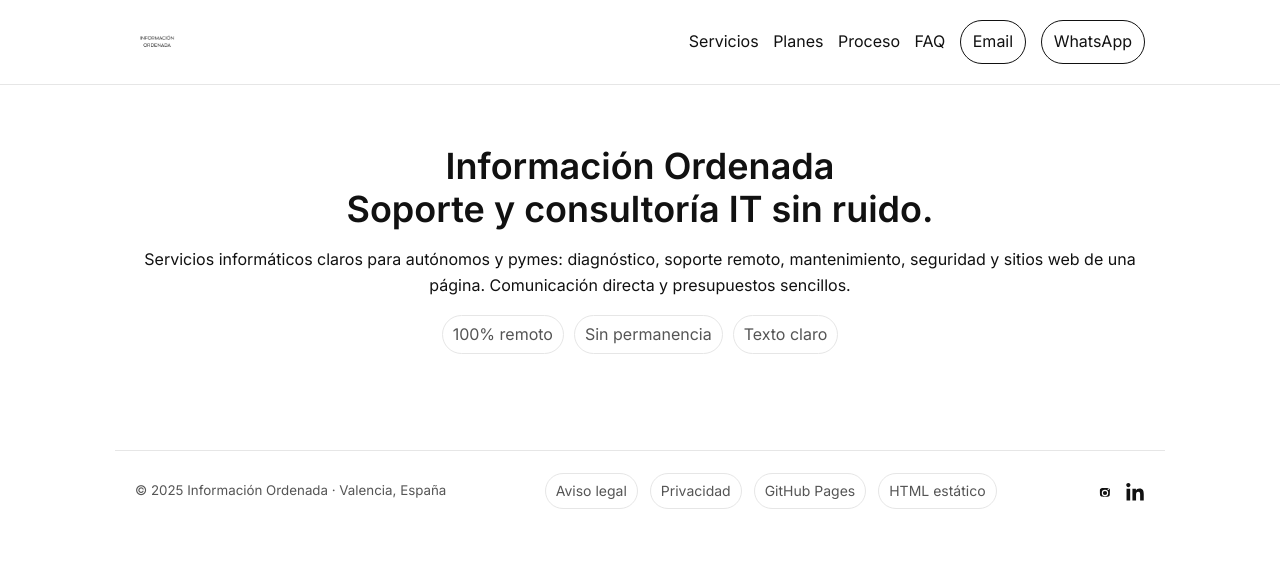
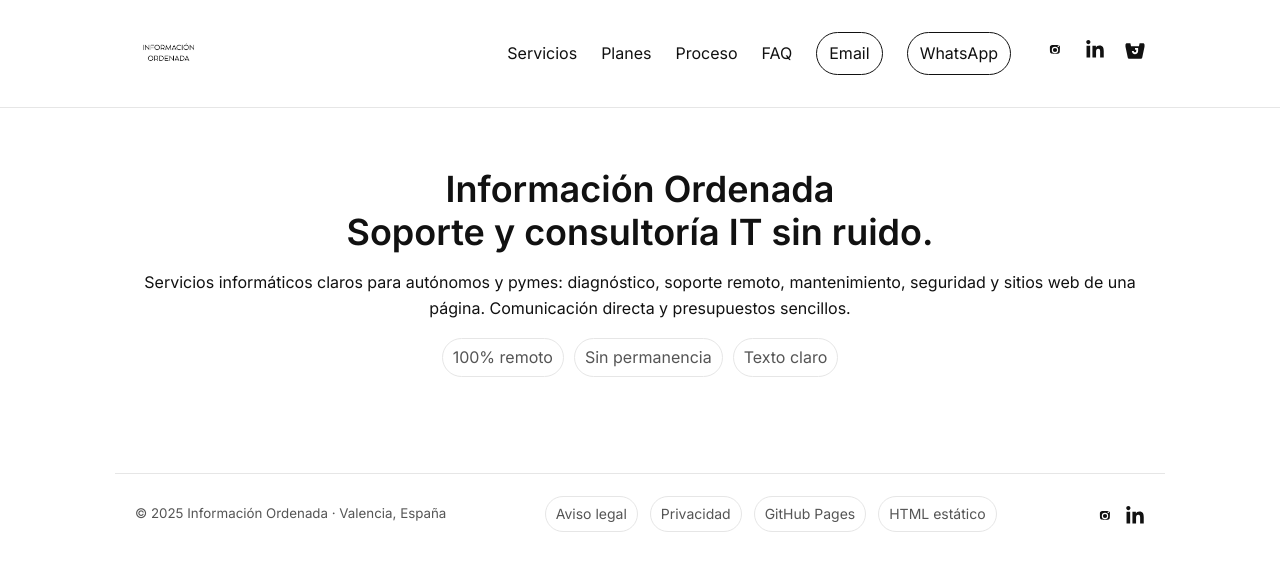
Before and after one commit to alexos-es/io, a Jekyll site: the page built from index.html, in a window 1280 px wide. Shown: the top 571 px of the page. Built offline with Jekyll 4.4.1, drawn with Linux system fonts in a browser that asks for light colours.

Commit message:
Add social icons to header and update styles
Added Instagram, LinkedIn, and Google Business social icons to the site header. Updated CSS for social icon hover effects and increased brand logo size for improved visibility.

```diff
--- a/_includes/header.html
+++ b/_includes/header.html
@@ -1,15 +1,40 @@
 <header>
   <div class="container nav">
     <div class="brand">
-      <a href="{{ '/' | relative_url }}"><img src="{{ '/logo_bw.png' | relative_url }}" alt="Información Ordenada" /></a>
+      <a href="{{ '/' | relative_url }}">
+        <img src="{{ '/logo_bw.png' | relative_url }}" alt="Información Ordenada" />
+      </a>
     </div>
-    <nav>
+
+    <nav style="display:flex;align-items:center;gap:14px;flex-wrap:wrap;">
       <a class="link" href="{{ '/#servicios' | relative_url }}">Servicios</a>
-      <a class="link" href="{{ '/#planes'    | relative_url }}">Planes</a>
-      <a class="link" href="{{ '/#proceso'   | relative_url }}">Proceso</a>
-      <a class="link" href="{{ '/#faq'       | relative_url }}">FAQ</a>
+      <a class="link" href="{{ '/#planes' | relative_url }}">Planes</a>
+      <a class="link" href="{{ '/#proceso' | relative_url }}">Proceso</a>
+      <a class="link" href="{{ '/#faq' | relative_url }}">FAQ</a>
+
       <a class="btn" href="mailto:hola@informacionordenada.es">Email</a>
-      <a class="btn" href="https://wa.me/34684784784?text=Hola%20Información%20Ordenada,%20quisiera%20hacer%20una%20consulta" target="_blank" rel="noopener">WhatsApp</a>
+      <a class="btn" href="https://wa.me/34684784784?text=Hola%20Información%20Ordenada,%20quisiera%20hacer%20una%20consulta"
+         target="_blank" rel="noopener">WhatsApp</a>
+
+      <!-- Iconos sociales -->
+      <div class="social-icons" style="display:flex;gap:10px;margin-left:10px;">
+        <a href="https://www.instagram.com/informacionordenada/"
+           target="_blank" rel="noopener" aria-label="Instagram Información Ordenada">
+          <svg viewBox="0 0 448 512" width="20" height="20" fill="#111"><path d="M224,202.66A53.34,53.34,0,1,0,277.34,256,53.38,53.38,0,0,0,224,202.66Zm124.71-41a54,54,0,0,0-30.34-30.34C298,125.33,224,125.33,224,125.33s-74,0-94.37,5.95a54,54,0,0,0-30.34,30.34C93.33,146,93.33,220,93.33,220s0,74,5.95,94.37a54,54,0,0,0,30.34,30.34C146,349.33,220,349.33,220,349.33s74,0,94.37-5.95a54,54,0,0,0,30.34-30.34C349.33,294,349.33,220,349.33,220S349.33,146,348.71,161.66ZM224,338a82,82,0,1,1,82-82A82,82,0,0,1,224,338ZM308,179.47a19.2,19.2,0,1,1,19.2-19.2A19.21,19.21,0,0,1,308,179.47Z"/></svg>
+        </a>
+
+        <a href="https://www.linkedin.com/company/105128702"
+           target="_blank" rel="noopener" aria-label="LinkedIn Información Ordenada">
+          <svg viewBox="0 0 448 512" width="20" height="20" fill="#111"><path d="M100.28 448H7.4V148.9h92.88zm-46.44-340C24.8 108 0 83.2 0 52.4 0 23.5 24.8 0 53.84 0s53.8 23.5 53.8 52.4c0 30.8-24.8 55.6-53.8 55.6zM447.9 448h-92.6V302.4c0-34.7-.7-79.4-48.4-79.4-48.5 0-55.9 37.9-55.9 77v148H158.3V148.9h89v40.8h1.3c12.4-23.5 42.6-48.4 87.8-48.4 94 0 111.3 61.9 111.3 142.3V448z"/></svg>
+        </a>
+
+        <a href="https://share.google/KiGo8yDyGI2n4OFKA"
+           target="_blank" rel="noopener" aria-label="Google Business Información Ordenada">
+          <svg viewBox="0 0 488 512" width="20" height="20" fill="#111">
+            <path d="M448 80h-85.5l-17.6 80H143.1L125.6 80H40c-22.1 0-40 17.9-40 40v48c0 2.2.2 4.3.6 6.4l57.9 273.7c4 19.1 20.8 33 40.3 33H389.1c19.5 0 36.3-13.9 40.3-33l57.9-273.7c.4-2.1.6-4.2.6-6.4v-48c0-22.1-17.9-40-40-40zM244 364c-44.1 0-80-35.9-80-80h48c0 17.7 14.3 32 32 32 17.7 0 32-14.3 32-32v-32h-32v-48h80v80c0 44.1-35.9 80-80 80z"/>
+          </svg>
+        </a>
+      </div>
     </nav>
   </div>
 </header>
--- a/style.css
+++ b/style.css
@@ -7,7 +7,7 @@
 .container{max-width:1050px;margin:0 auto;padding:20px}
 header{border-bottom:1px solid var(--line);position:sticky;top:0;background:#fff;z-index:10}
 .nav{display:flex;align-items:center;justify-content:space-between;gap:16px}
-.brand img{height:44px}
+.brand img{height:67px}
 nav a{margin-left:10px}
 .btn{border:1px solid var(--fg);padding:8px 12px;border-radius:999px;display:inline-block}
 .hero{padding:60px 20px;text-align:center}
@@ -29,7 +29,8 @@
 .footer{display:flex;align-items:center;justify-content:space-between;gap:12px;flex-wrap:wrap}
 .muted{color:var(--muted)}
 /* social icons hover */
-.social-icons a svg{transition:fill .2s, transform .2s}
-.social-icons a:hover svg{transform:translateY(-2px)}
-.social-icons a.instagram:hover svg{fill:#e4405f}
-.social-icons a.linkedin:hover svg{fill:#0077b5}
+.social-icons a svg { transition: fill .2s, transform .2s; }
+.social-icons a:hover svg { transform: translateY(-2px); }
+.social-icons a.instagram:hover svg { fill: #e4405f; }
+.social-icons a.linkedin:hover svg { fill: #0077b5; }
+.social-icons a.google:hover svg { fill: #4285F4; }
```
